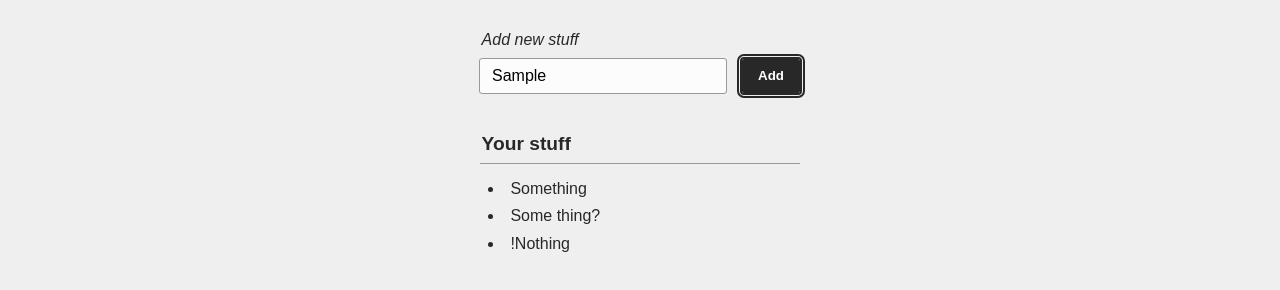
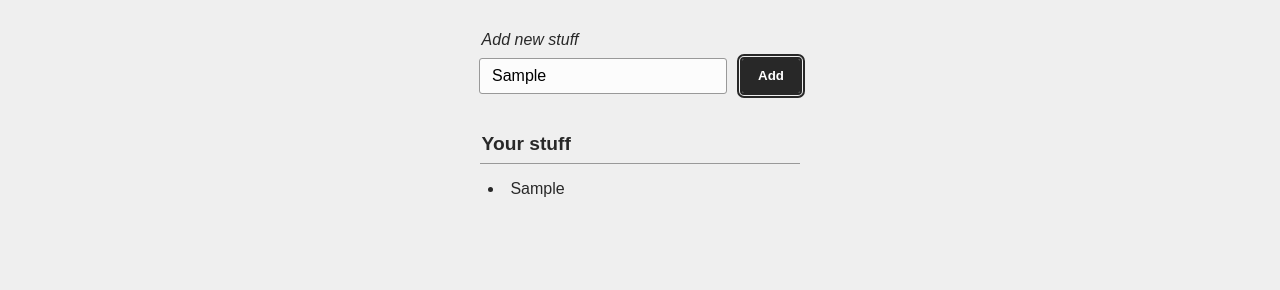
Before and after one commit to hmosvoll/stuff, a plain HTML site: page src/plain-js/index.html in a window 1280 px wide. Both pictures are taken after typing "Sample" into the empty fields and a click on the button "Add". Shown: the part 70-360 px from the top of the page. Drawn offline with Linux system fonts and the light colour scheme.

Commit message:
Add some simple JS functionality to add stuff input value to stuff list.

```diff
--- a/src/plain-js/index.html
+++ b/src/plain-js/index.html
@@ -8,30 +8,22 @@
     <title>Stuff</title>
 
     <link href="index.css" rel="stylesheet">
+
+    <script src="index.js" type="module" ></script>
 </head>
 <body>
     <div class="topbar">
         <h1>Stuff</h1>
     </div>
     <div class="content">
-        <section class="new-stuff">
-            <label for="add-new-stuff">Add new stuff</label>
-            <input id="add-new-stuff" autofocus>
-            <button type="button">Add</button>
-        </section>
+        <form id="add-stuff" class="new-stuff">
+            <label for="add-stuff-input">Add new stuff</label>
+            <input id="add-stuff-input" autofocus>
+            <button>Add</button>
+        </form>
         <section>
             <h2 class="stuff-heading">Your stuff</h2>
-            <ul class="stuff">
-                <li>
-                    Something
-                </li>
-                <li>
-                    Some thing?
-                </li>
-                <li>
-                    !Nothing
-                </li>
-            </ul>
+            <ul id="stuff" class="stuff"></ul>
         </section>
     </div>
 </body>
--- /dev/null
+++ b/src/plain-js/index.js
@@ -0,0 +1,15 @@
+const addStuffForm = document.querySelector("#add-stuff");
+const stuffInput = document.querySelector("#add-stuff-input");
+const stuffList = document.querySelector("#stuff");
+
+addStuffForm.addEventListener("submit", (event) => {
+    event.preventDefault();
+
+    const newStuff = stuffInput.value;
+
+    if(newStuff){
+        const stuffListItem = document.createElement("li");
+        stuffListItem.textContent = newStuff;
+        stuffList.append(stuffListItem)
+    }
+});
```
